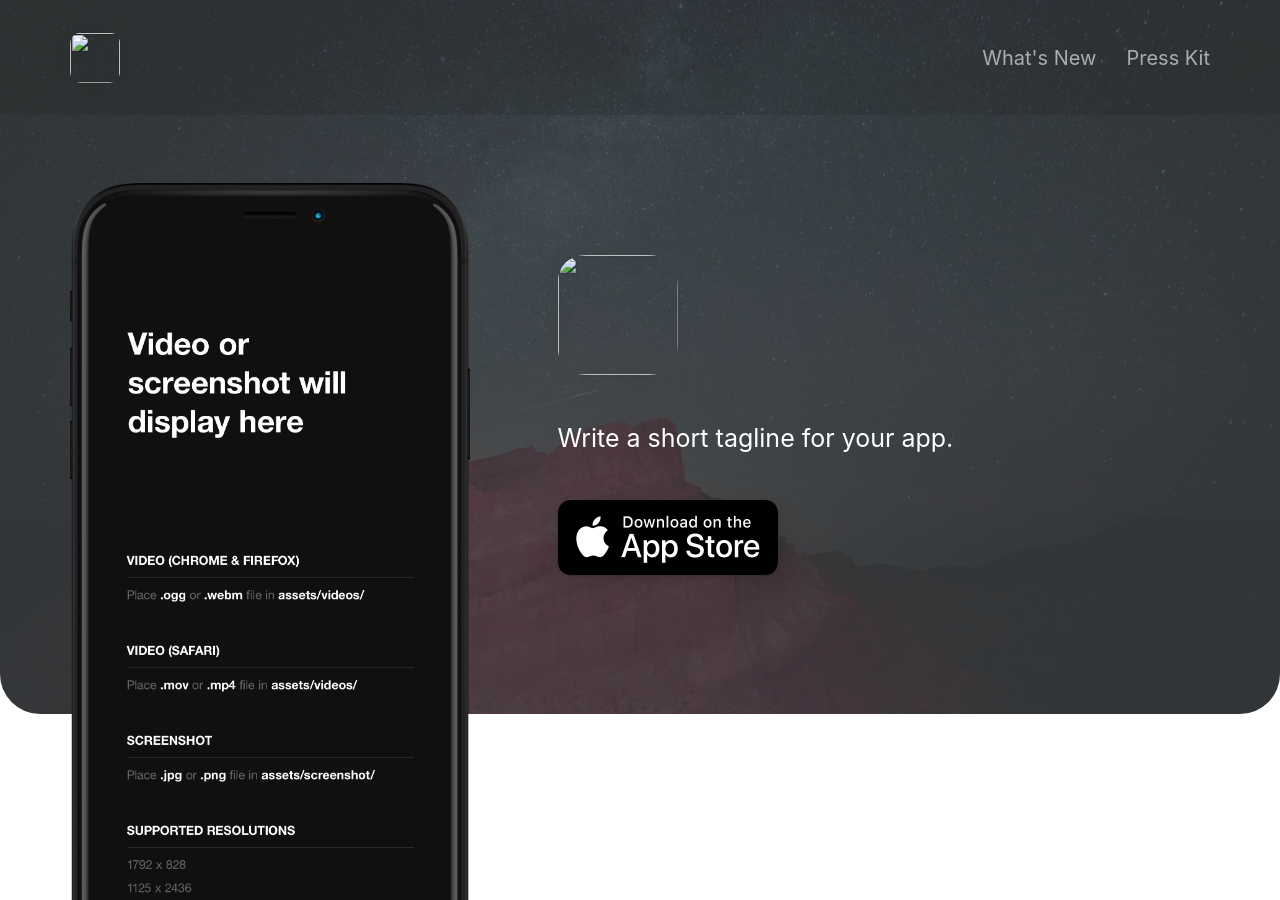
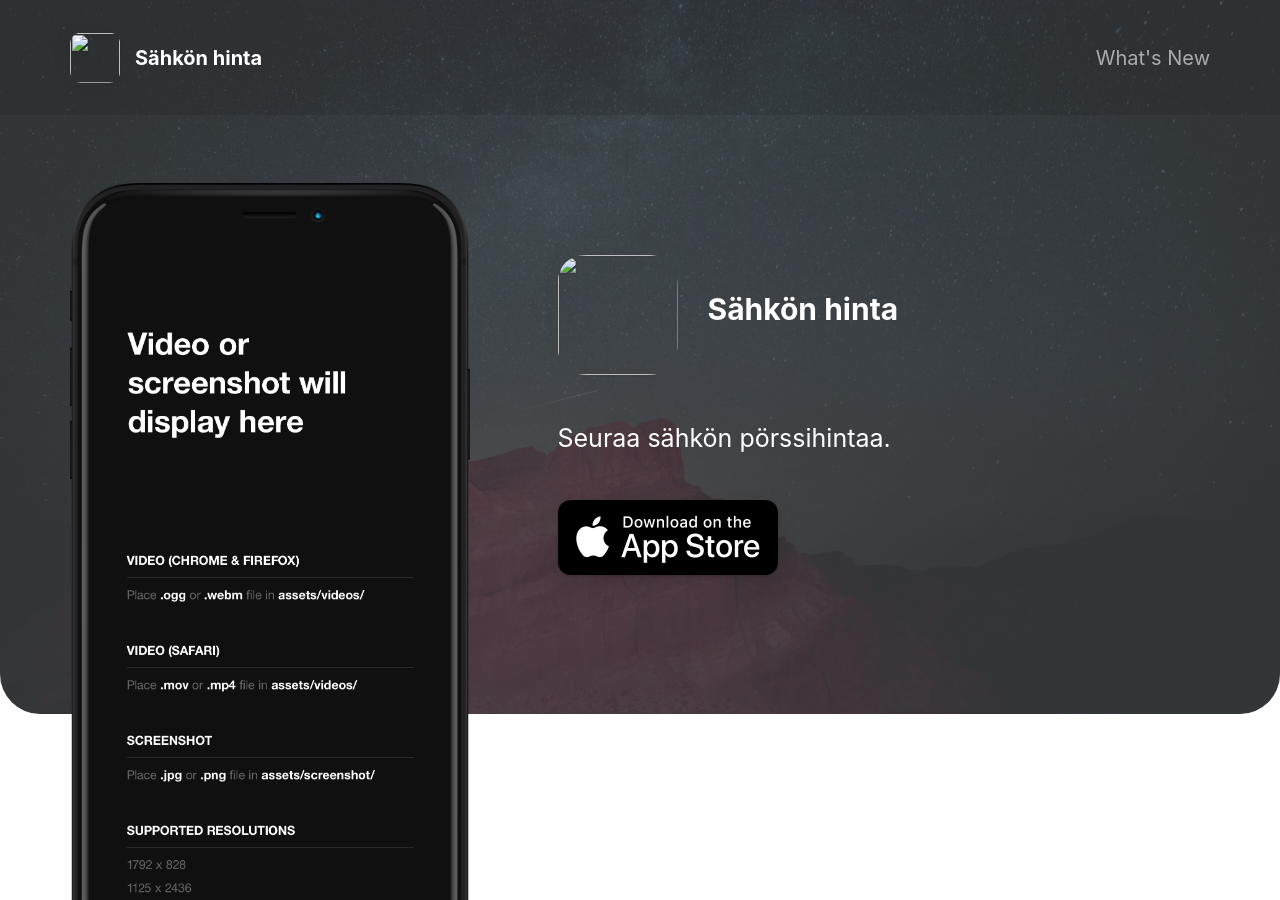
Before and after one commit to tsharju/Sahko-App-LandingPage-Fi, a Jekyll site: the page built from index.html, in a window 1280 px wide and 900 px high. Built offline with Jekyll 4.4.1, drawn with Linux system fonts in a browser that asks for light colours; nearby versions of some CDN libraries.

Commit message:
Update _config.yml

```diff
--- a/_config.yml
+++ b/_config.yml
@@ -1,5 +1,5 @@
 #page title
-page_title                                :                                           # Automatically populates with app name if not set and if iOS app ID is set. Otherwise enter manually.
+page_title                                : Sähkön hinta                              # Automatically populates with app name if not set and if iOS app ID is set. Otherwise enter manually.
 
 # App Info
 ios_app_id                                : 1638469435                                # Required. Enter iOS app ID to automatically populate name, price and icons (e.g. 718043190).
@@ -7,13 +7,13 @@ ios_app_country                           : fi
 
 appstore_link                             :                                           # Automatically populates if not set and if iOS app ID is set. Otherwise enter manually.
 playstore_link                            :                                           # Enter Google Play Store URL.
-presskit_download_link                    : https://emilbaehr.com                                          # Enter a link to downloadable file or (e.g. public Dropbox link to a .zip file).
+presskit_download_link                    :                                           # Enter a link to downloadable file or (e.g. public Dropbox link to a .zip file).
                                                                                       # Or upload your press kit file to assets and set path accordingly (e.g. "assets/your_press_kit.zip").
 
 app_icon                                  : # assets/appicon.png                      # Automatically populates if not set and if iOS app ID is set.  Otherwise enter path to icon file manually.
-app_name                                  :                                           # Automatically populates if not set and if iOS app ID is set.  Otherwise enter manually.
+app_name                                  : Sähkön hinta                              # Automatically populates if not set and if iOS app ID is set.  Otherwise enter manually.
 app_price                                 :                                           # Automatically populates if not set and if iOS app ID is set.  Otherwise enter manually.
-app_description                           : Write a short tagline for your app.
+app_description                           : Seuraa sähkön pörssihintaa.
 
 enable_smart_app_banner                   : true                                      # Set to true to show a smart app banner at top of page on mobile devices.
 
```
